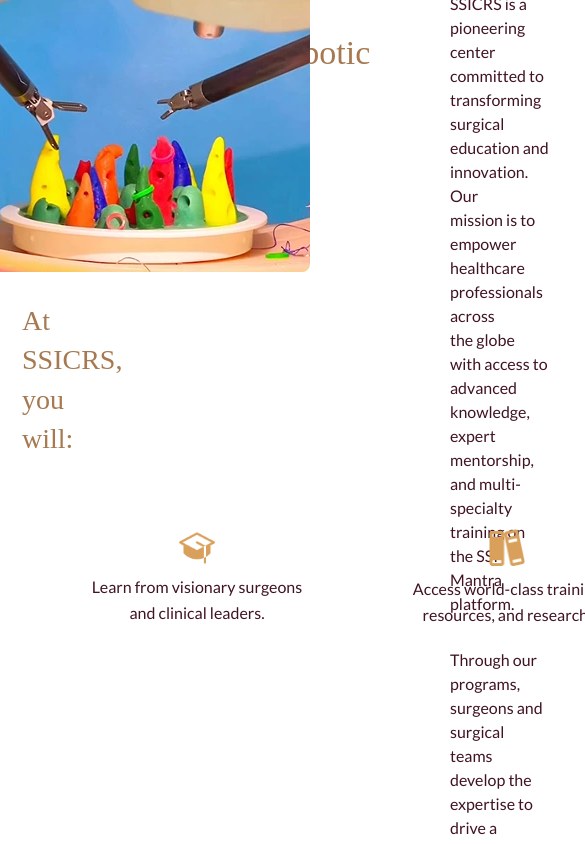
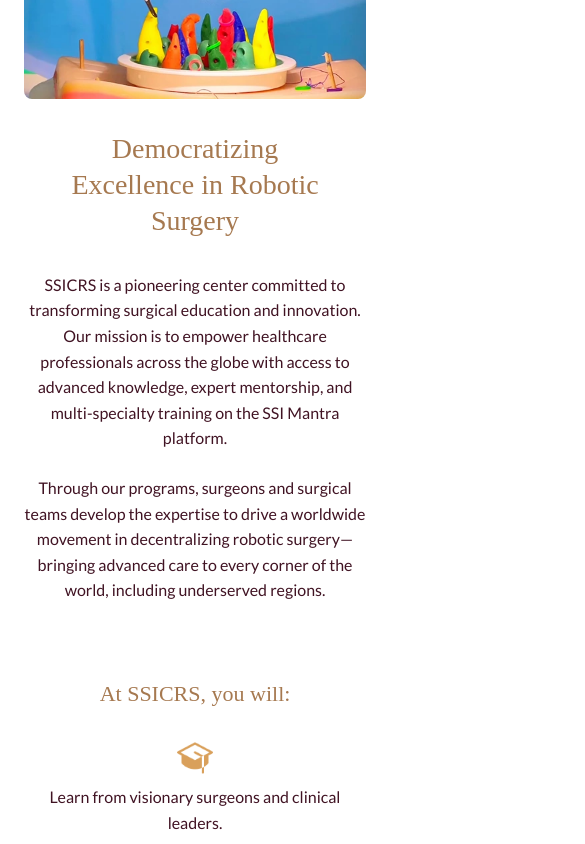
Before and after one commit to puneetshukla041/ssicrs, a Next.js app: page /home in a window 390 px wide. Shown: the part 980-1824 px from the top of the page, 585 px wide, since content can reach past the window. Built offline with nearby package versions, Linux system fonts and the light colour scheme.

Commit message:
Update secondsection.tsx

```diff
--- a/components/home/secondsection.tsx
+++ b/components/home/secondsection.tsx
@@ -6,12 +6,12 @@ export default function SecondSection() {
   return (
     <section className="w-full bg-white min-h-screen relative flex items-center justify-center">
 
+      {/* ✅ Desktop / PC View */}
+      <div className="hidden md:block w-full">
         {/* Heading on the left */}
         <div
           className="absolute top-32"
-        style={{
-          left: "70px",
-        }}
+          style={{ left: "70px" }}
         >
           <h2
             style={{
@@ -28,13 +28,10 @@ export default function SecondSection() {
           </h2>
         </div>
 
-      {/* Paragraphs on the right of the heading */}
+        {/* Paragraphs on the right */}
         <div
           className="absolute top-32"
-        style={{
-          left: "450px",
-          maxWidth: "440px",
-        }}
+          style={{ left: "450px", maxWidth: "440px" }}
         >
           <p
             style={{
@@ -77,11 +74,11 @@ export default function SecondSection() {
           alt="Decorative"
           className="absolute top-32 right-[80px] w-[513px] h-[280px] object-cover rounded-[8px]"
         />
-{/* Section heading for the whole container (doesn't move the logos) */}
+
+        {/* Section heading */}
         <div
           className="absolute w-full pointer-events-none"
           style={{
-    // logos are at bottom-40 => 160px. Put this ~52px above them.
             bottom: "250px",
             paddingLeft: "71px",
             paddingRight: "417px",
@@ -101,17 +98,17 @@ export default function SecondSection() {
           </h3>
         </div>
 
-{/* Bottom Logos inside padded container */}
+        {/* Bottom Logos */}
         <div
           className="absolute w-full flex justify-between items-center"
           style={{
-    bottom: "80px",       // pushed further down
-    paddingLeft: "201px",  // global left padding
-    paddingRight: "417px", // global right padding
+            bottom: "80px",
+            paddingLeft: "201px",
+            paddingRight: "417px",
             gap: "90px",
           }}
         >
-  {/* Logo 1 + Text */}
+          {/* Logo 1 */}
           <div className="flex flex-col items-center text-center min-w-[220px]">
             <img src="/logos/bottomlogo1.png" alt="Logo 1" width={36} height={37.5} />
             <p
@@ -122,14 +119,13 @@ export default function SecondSection() {
                 lineHeight: "1.6",
                 color: "#401323",
                 marginTop: "10px",
-        whiteSpace: "normal",   // allow natural wrapping
               }}
             >
               Learn from visionary surgeons <br /> and clinical leaders.
             </p>
           </div>
 
-  {/* Logo 2 + Text */}
+          {/* Logo 2 */}
           <div className="flex flex-col items-center text-center min-w-[220px]">
             <img src="/logos/bottomlogo2.png" alt="Logo 2" width={36} height={37.5} />
             <p
@@ -140,14 +136,13 @@ export default function SecondSection() {
                 lineHeight: "1.6",
                 color: "#401323",
                 marginTop: "10px",
-        whiteSpace: "normal",
               }}
             >
               Access world-class training <br /> resources, and research.
             </p>
           </div>
 
-  {/* Logo 3 + Text */}
+          {/* Logo 3 */}
           <div className="flex flex-col items-center text-center min-w-[240px]">
             <img src="/logos/bottomlogo3.png" alt="Logo 3" width={36} height={37.5} />
             <p
@@ -158,14 +153,13 @@ export default function SecondSection() {
                 lineHeight: "1.6",
                 color: "#401323",
                 marginTop: "10px",
-        whiteSpace: "normal",
               }}
             >
               Join a global initiative shaping the <br /> future of robotic surgery.
             </p>
           </div>
 
-  {/* Logo 4 + Text */}
+          {/* Logo 4 */}
           <div className="flex flex-col items-center text-center min-w-[240px]">
             <img src="/logos/bottomlogo4.png" alt="Logo 4" width={36} height={37.5} />
             <p
@@ -176,14 +170,158 @@ export default function SecondSection() {
                 lineHeight: "1.6",
                 color: "#401323",
                 marginTop: "10px",
-        whiteSpace: "normal",
               }}
             >
               Lead the effort to make surgical <br /> excellence accessible to all.
             </p>
           </div>
         </div>
+      </div>
 
+      {/* ✅ Mobile View */}
+      <div className="flex flex-col md:hidden items-center px-6 py-12 gap-8 text-center">
+        {/* Image */}
+        <img
+          src="/images/image2.webp"
+          alt="Decorative"
+          className="w-full max-w-[400px] h-auto object-cover rounded-[8px]"
+        />
+
+        {/* Heading */}
+        <h2
+          style={{
+            fontFamily: "DM Serif Text, serif",
+            fontWeight: 400,
+            fontSize: "28px",
+            lineHeight: "1.3",
+            color: "#A67950",
+          }}
+        >
+          Democratizing <br />
+          Excellence in Robotic <br />
+          Surgery
+        </h2>
+
+        {/* Paragraphs */}
+        <div className="max-w-[500px]">
+          <p
+            style={{
+              fontFamily: "Lato, sans-serif",
+              fontWeight: 400,
+              fontSize: "16px",
+              lineHeight: "1.6",
+              color: "#401323",
+            }}
+          >
+            SSICRS is a pioneering center committed to transforming surgical
+            education and innovation. Our mission is to empower healthcare
+            professionals across the globe with access to advanced knowledge,
+            expert mentorship, and multi-specialty training on the SSI Mantra
+            platform.
+          </p>
+
+          <p
+            style={{
+              fontFamily: "Lato, sans-serif",
+              fontWeight: 400,
+              fontSize: "16px",
+              lineHeight: "1.6",
+              color: "#401323",
+              marginTop: "1.5em",
+            }}
+          >
+            Through our programs, surgeons and surgical teams develop the
+            expertise to drive a worldwide movement in decentralizing robotic
+            surgery—bringing advanced care to every corner of the world,
+            including underserved regions.
+          </p>
+        </div>
+
+        {/* Section heading */}
+        <h3
+          style={{
+            fontFamily: "DM Serif Text, serif",
+            fontWeight: 400,
+            fontSize: "22px",
+            lineHeight: "1.4",
+            color: "#A67950",
+            marginTop: "2em",
+          }}
+        >
+          At SSICRS, you will:
+        </h3>
+
+        {/* Logos stacked */}
+        <div className="flex flex-col gap-8 w-full max-w-[400px]">
+          {/* Logo 1 */}
+          <div className="flex flex-col items-center text-center">
+            <img src="/logos/bottomlogo1.png" alt="Logo 1" width={36} height={37.5} />
+            <p
+              style={{
+                fontFamily: "Lato, sans-serif",
+                fontWeight: 400,
+                fontSize: "16px",
+                lineHeight: "1.6",
+                color: "#401323",
+                marginTop: "10px",
+              }}
+            >
+              Learn from visionary surgeons and clinical leaders.
+            </p>
+          </div>
+
+          {/* Logo 2 */}
+          <div className="flex flex-col items-center text-center">
+            <img src="/logos/bottomlogo2.png" alt="Logo 2" width={36} height={37.5} />
+            <p
+              style={{
+                fontFamily: "Lato, sans-serif",
+                fontWeight: 400,
+                fontSize: "16px",
+                lineHeight: "1.6",
+                color: "#401323",
+                marginTop: "10px",
+              }}
+            >
+              Access world-class training resources, and research.
+            </p>
+          </div>
+
+          {/* Logo 3 */}
+          <div className="flex flex-col items-center text-center">
+            <img src="/logos/bottomlogo3.png" alt="Logo 3" width={36} height={37.5} />
+            <p
+              style={{
+                fontFamily: "Lato, sans-serif",
+                fontWeight: 400,
+                fontSize: "16px",
+                lineHeight: "1.6",
+                color: "#401323",
+                marginTop: "10px",
+              }}
+            >
+              Join a global initiative shaping the future of robotic surgery.
+            </p>
+          </div>
+
+          {/* Logo 4 */}
+          <div className="flex flex-col items-center text-center">
+            <img src="/logos/bottomlogo4.png" alt="Logo 4" width={36} height={37.5} />
+            <p
+              style={{
+                fontFamily: "Lato, sans-serif",
+                fontWeight: 400,
+                fontSize: "16px",
+                lineHeight: "1.6",
+                color: "#401323",
+                marginTop: "10px",
+              }}
+            >
+              Lead the effort to make surgical excellence accessible to all.
+            </p>
+          </div>
+        </div>
+      </div>
     </section>
   );
 }
```
Lines whose indentation alone changed are shown as unchanged.
